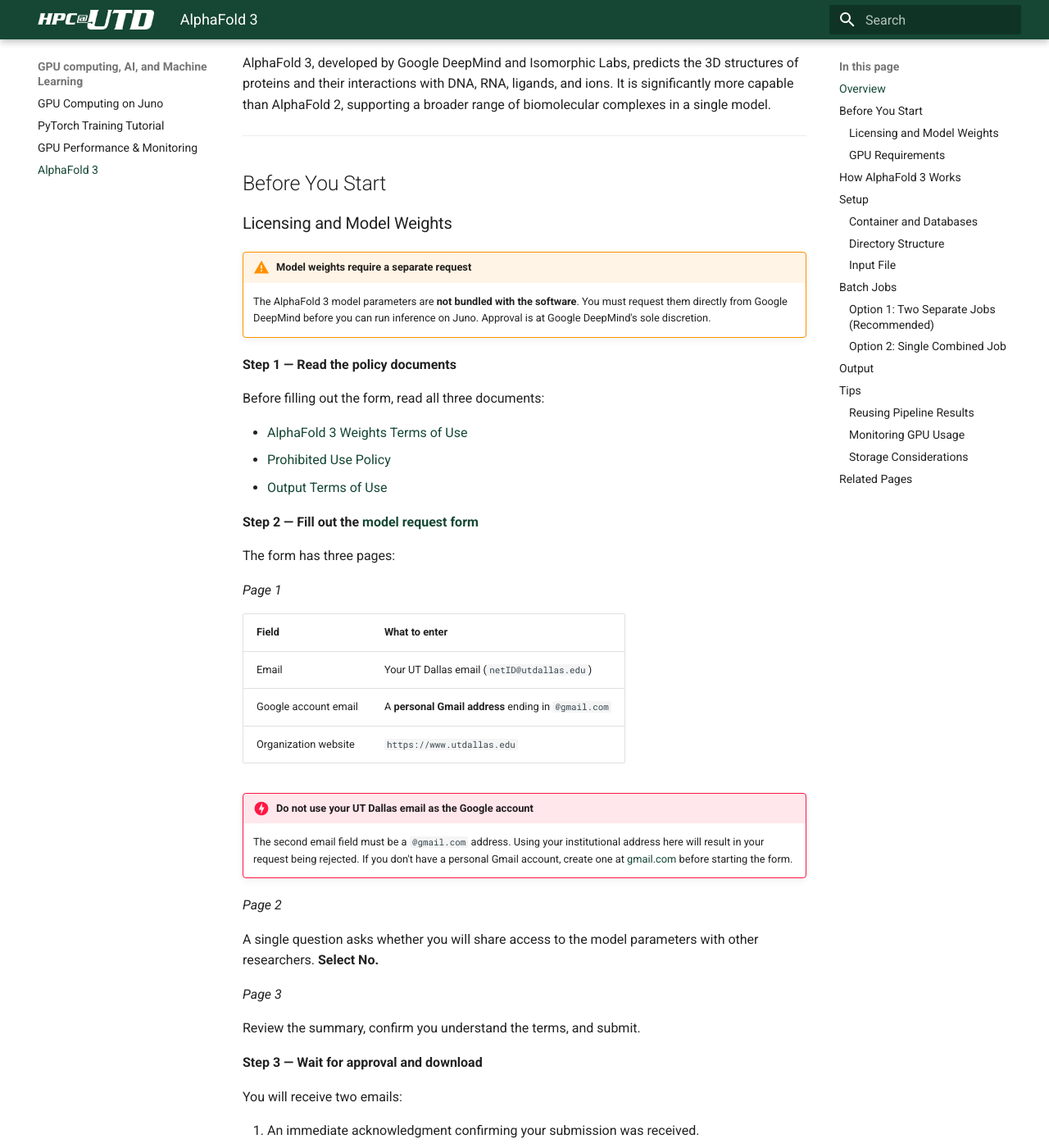
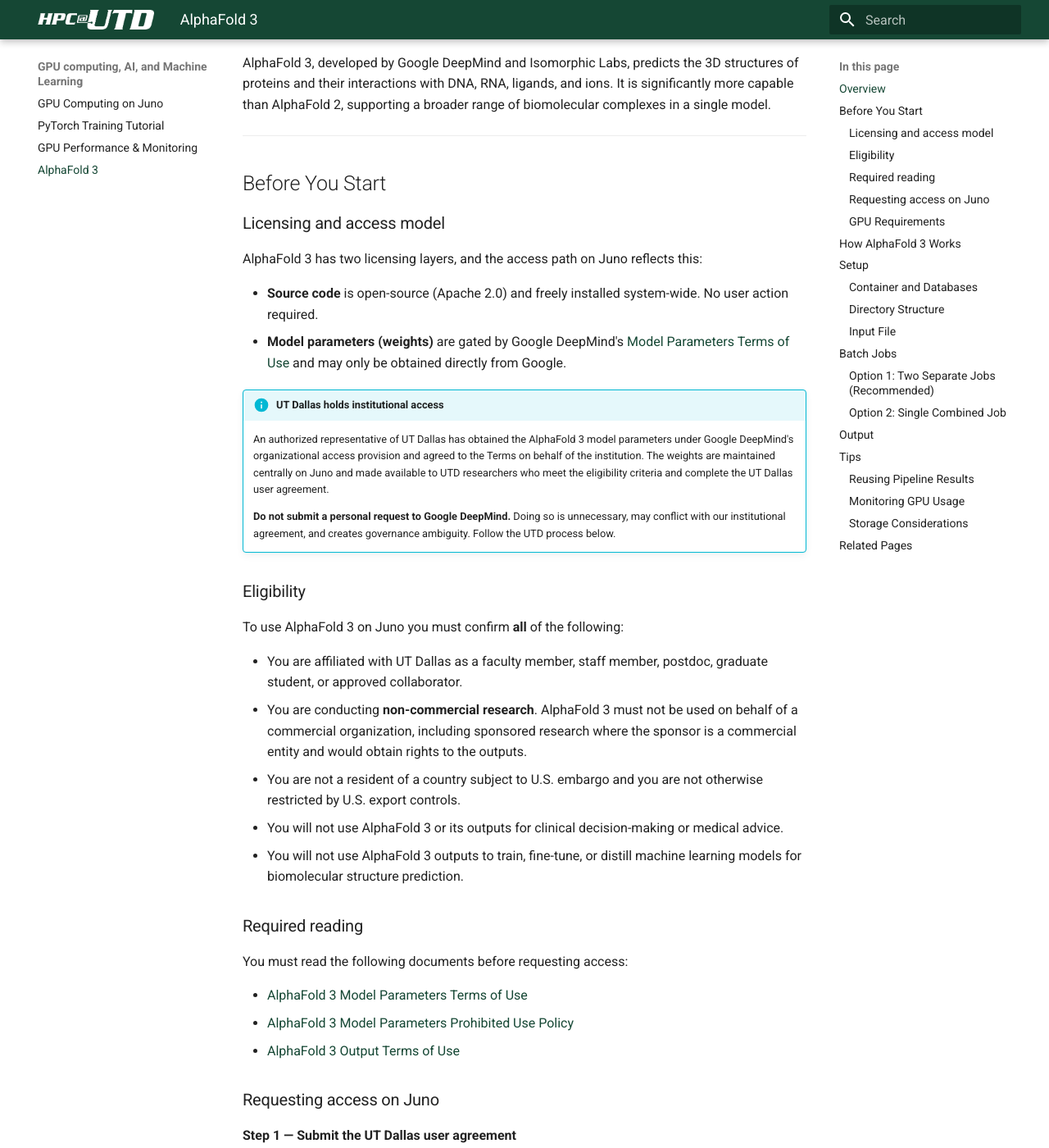
Before and after one commit to utdal/Juno-user-guide, an MkDocs documentation site: the page built from docs/ai-and-ml/alphafold3.md, in a window 1280 px wide and 1400 px high, scrolled down 215 px. Shown: the whole window at 82% size. Built offline with MkDocs 1.6.1 and Material for MkDocs 9.7.7, drawn with Linux system fonts in a browser that asks for light colours; some of the changed text lies outside the part shown.

Commit message:
alphafold 3 update

````diff
--- a/docs/ai-and-ml/alphafold3.md
+++ b/docs/ai-and-ml/alphafold3.md
@@ -8,57 +8,60 @@
 
 ## Before You Start
 
-### Licensing and Model Weights
+### Licensing and access model
 
-!!! warning "Model weights require a separate request"
-    The AlphaFold 3 model parameters are **not bundled with the software**. You must request them directly from Google DeepMind before you can run inference on Juno. Approval is at Google DeepMind's sole discretion.
+AlphaFold 3 has two licensing layers, and the access path on Juno reflects this:
 
-**Step 1 — Read the policy documents**
+- **Source code** is open-source (Apache 2.0) and freely installed system-wide. No user action required.
+- **Model parameters (weights)** are gated by Google DeepMind's [Model Parameters Terms of Use](https://github.com/google-deepmind/alphafold3/blob/main/WEIGHTS_TERMS_OF_USE.md) and may only be obtained directly from Google.
+!!! info "UT Dallas holds institutional access"
+    An authorized representative of UT Dallas has obtained the AlphaFold 3 model parameters under Google DeepMind's organizational access provision and agreed to the Terms on behalf of the institution. The weights are maintained centrally on Juno and made available to UTD researchers who meet the eligibility criteria and complete the UT Dallas user agreement.
 
-Before filling out the form, read all three documents:
+    **Do not submit a personal request to Google DeepMind.** Doing so is unnecessary, may conflict with our institutional agreement, and creates governance ambiguity. Follow the UTD process below.
 
-- [AlphaFold 3 Weights Terms of Use](https://github.com/google-deepmind/alphafold3/blob/main/WEIGHTS_TERMS_OF_USE.md)
-- [Prohibited Use Policy](https://github.com/google-deepmind/alphafold3/blob/main/PROHIBITED_USE_POLICY.md)
-- [Output Terms of Use](https://github.com/google-deepmind/alphafold3/blob/main/OUTPUT_TERMS_OF_USE.md)
+### Eligibility
 
-**Step 2 — Fill out the [model request form](https://forms.gle/svvpY4u2jsHEwWYS6)**
+To use AlphaFold 3 on Juno you must confirm **all** of the following:
 
-The form has three pages:
+- You are affiliated with UT Dallas as a faculty member, staff member, postdoc, graduate student, or approved collaborator.
+- You are conducting **non-commercial research**. AlphaFold 3 must not be used on behalf of a commercial organization, including sponsored research where the sponsor is a commercial entity and would obtain rights to the outputs.
+- You are not a resident of a country subject to U.S. embargo and you are not otherwise restricted by U.S. export controls.
+- You will not use AlphaFold 3 or its outputs for clinical decision-making or medical advice.
+- You will not use AlphaFold 3 outputs to train, fine-tune, or distill machine learning models for biomolecular structure prediction.
+### Required reading
 
-*Page 1*
+You must read the following documents before requesting access:
 
-| Field | What to enter |
-|---|---|
-| Email | Your UT Dallas email (`netID@utdallas.edu`) |
-| Google account email | A **personal Gmail address** ending in `@gmail.com` |
-| Organization website | `https://www.utdallas.edu` |
+- [AlphaFold 3 Model Parameters Terms of Use](https://github.com/google-deepmind/alphafold3/blob/main/WEIGHTS_TERMS_OF_USE.md)
+- [AlphaFold 3 Model Parameters Prohibited Use Policy](https://github.com/google-deepmind/alphafold3/blob/main/WEIGHTS_PROHIBITED_USE_POLICY.md)
+- [AlphaFold 3 Output Terms of Use](https://github.com/google-deepmind/alphafold3/blob/main/OUTPUT_TERMS_OF_USE.md)
+### Requesting access on Juno
 
-!!! danger "Do not use your UT Dallas email as the Google account"
-    The second email field must be a `@gmail.com` address. Using your institutional address here will result in your request being rejected. If you don't have a personal Gmail account, create one at [gmail.com](https://gmail.com) before starting the form.
+**Step 1 — Submit the UT Dallas user agreement**
 
-*Page 2*
+Complete the UT Dallas AlphaFold 3 user agreement form:
 
-A single question asks whether you will share access to the model parameters with other researchers. **Select No.**
+> 🔗 **[UT Dallas AlphaFold 3 User Agreement Form](https://forms.office.com/r/ydg8jCDL2G)**
+>
+> *Replace this link with the published form URL before deploying these docs.*
 
-*Page 3*
+The form captures your eligibility attestation, intended use, and acknowledgment of the Google DeepMind Terms. Graduate students and postdocs must have their PI co-sign.
 
-Review the summary, confirm you understand the terms, and submit.
+**Step 2 — Wait for approval**
 
-**Step 3 — Wait for approval and download**
+The HPC team will review your submission. Approval typically takes **1–3 business days**. You will receive an email confirming your account has been added to the `af3_users` group.
 
-You will receive two emails:
+**Step 3 — Activate group membership**
 
-1. An immediate acknowledgment confirming your submission was received.
-2. A second email (within a few hours to several days) containing a **Google Drive download link**.
+After approval, log out of Juno and log back in (or run `newgrp af3_users`) for the new group membership to take effect. Verify with:
 
-!!! warning "Download within 7 days"
-    The download link expires **7 days** after the approval email arrives. Download the file promptly and save it to a backed-up location.
+```bash
+id -nG | tr ' ' '\n' | grep af3_users
+```
 
-The weights file is named `af3.bin.zstd` and is approximately **1 GB** compressed. Place it at:
+If the command prints `af3_users`, you are ready to run AlphaFold 3.
 
-```
-~/work/alphafold3/model_parameter/af3.bin.zstd
-```
+---
 
 ### GPU Requirements
 
````
